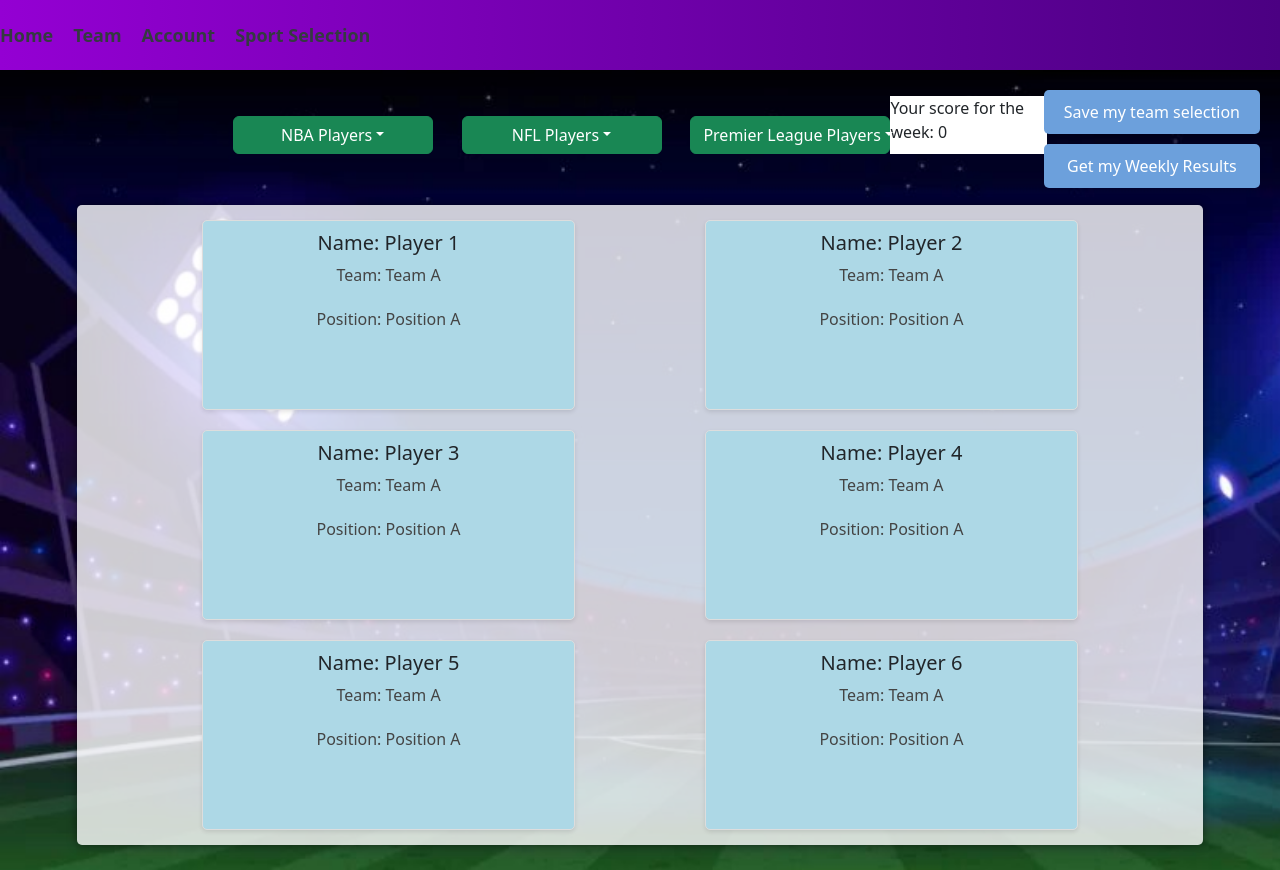
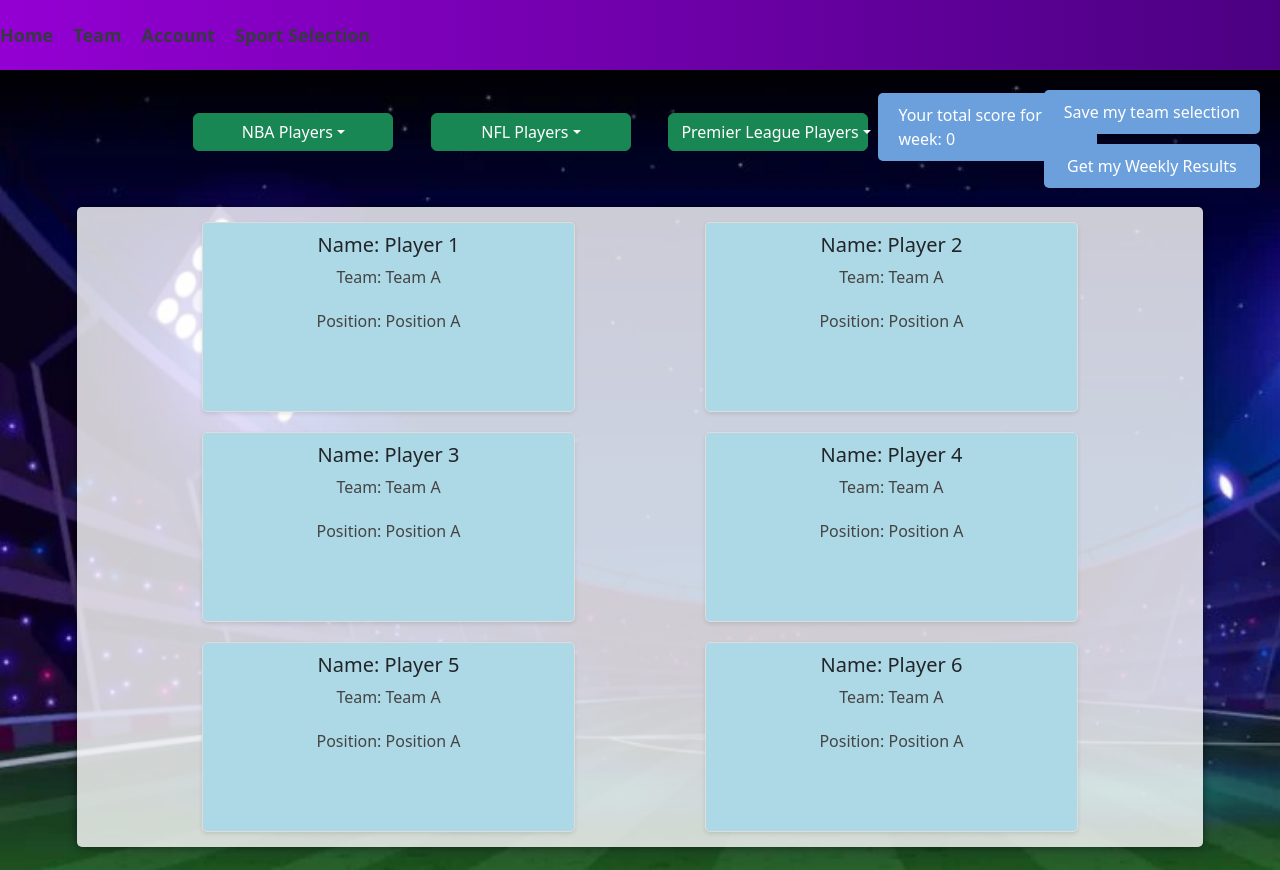
Before and after one commit to barryos112/Final-Year-Project, a React (Create React App) app in the folder final-year-project/: page /team in a window 1280 px wide. Built offline with nearby package versions, Linux system fonts and the light colour scheme.

Commit message:
Styling for total points button

```diff
--- a/final-year-project/src/Components/PlayerCard/PlayerCard.js
+++ b/final-year-project/src/Components/PlayerCard/PlayerCard.js
@@ -18,7 +18,11 @@ export const PlayerCard = ({
     console.log(stat);
     if (!stat.includes("name") && !stat.includes("playerId")) {
       if (stat.includes("eventSummary")) {
-        elements.push(<label>{statsForWeek[stat]}</label>);
+        elements.push(
+          <span>
+            <label>{statsForWeek[stat]}</label> <br></br>
+          </span>
+        );
       }
     }
   }
--- a/final-year-project/src/Components/Team_Page/team_page.css
+++ b/final-year-project/src/Components/Team_Page/team_page.css
@@ -119,5 +119,13 @@
 }
 
 .total-score{
-  background-color: white;
+  background-color: #6CA0DC;
+  color: white;
+  padding: 10px 20px;
+  border: none;
+  border-radius: 5px;
+  font-size: 16px;
+  cursor: pointer;
+  position: relative;
+  left: 10px;
 }
--- a/final-year-project/src/Components/Team_Page/team_page.js
+++ b/final-year-project/src/Components/Team_Page/team_page.js
@@ -149,7 +149,7 @@ const Home = () => {
           </Dropdown>
 
           <div className="total-score">
-            Your score for the week: {overallPointsForWeekCombined}
+            Your total score for the week: {overallPointsForWeekCombined}
           </div>
         </div>
         <div className="players-container">
```
